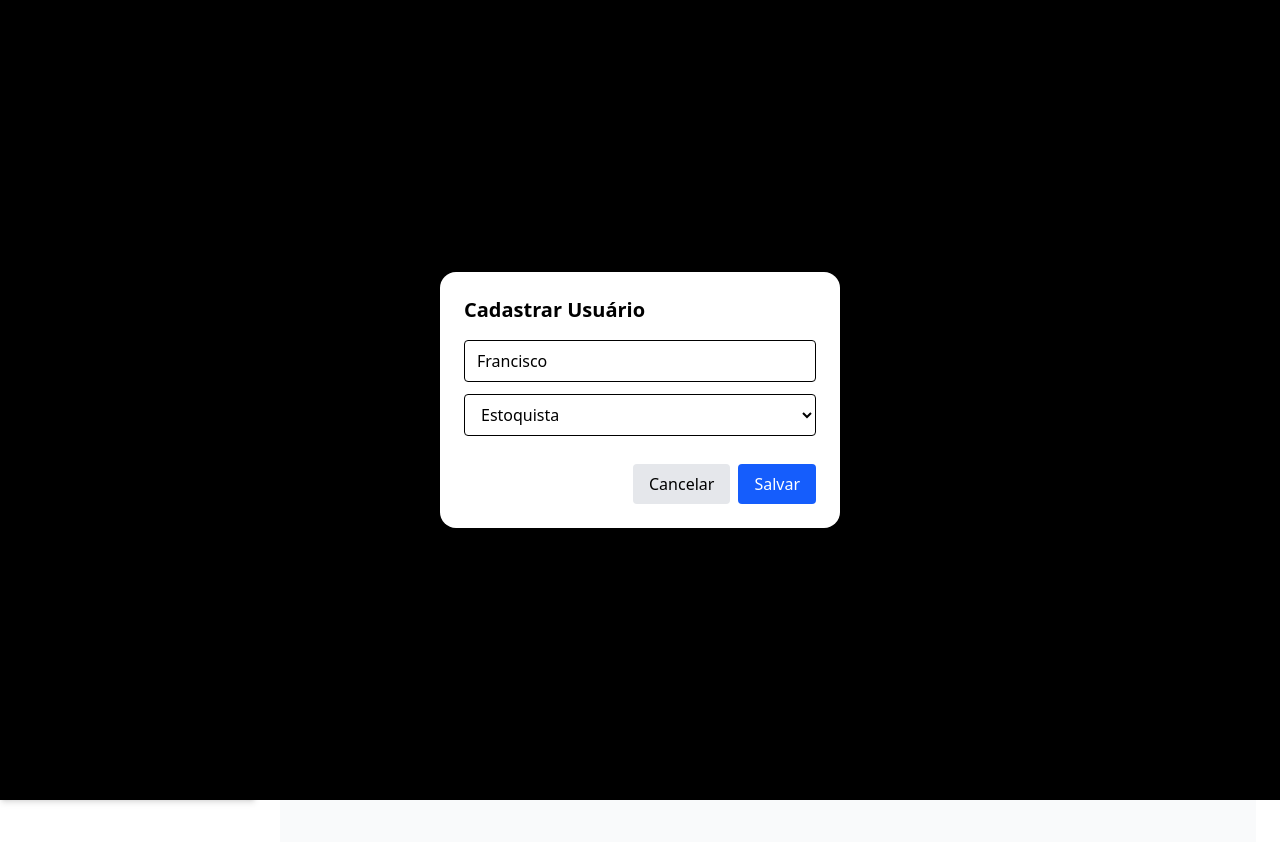
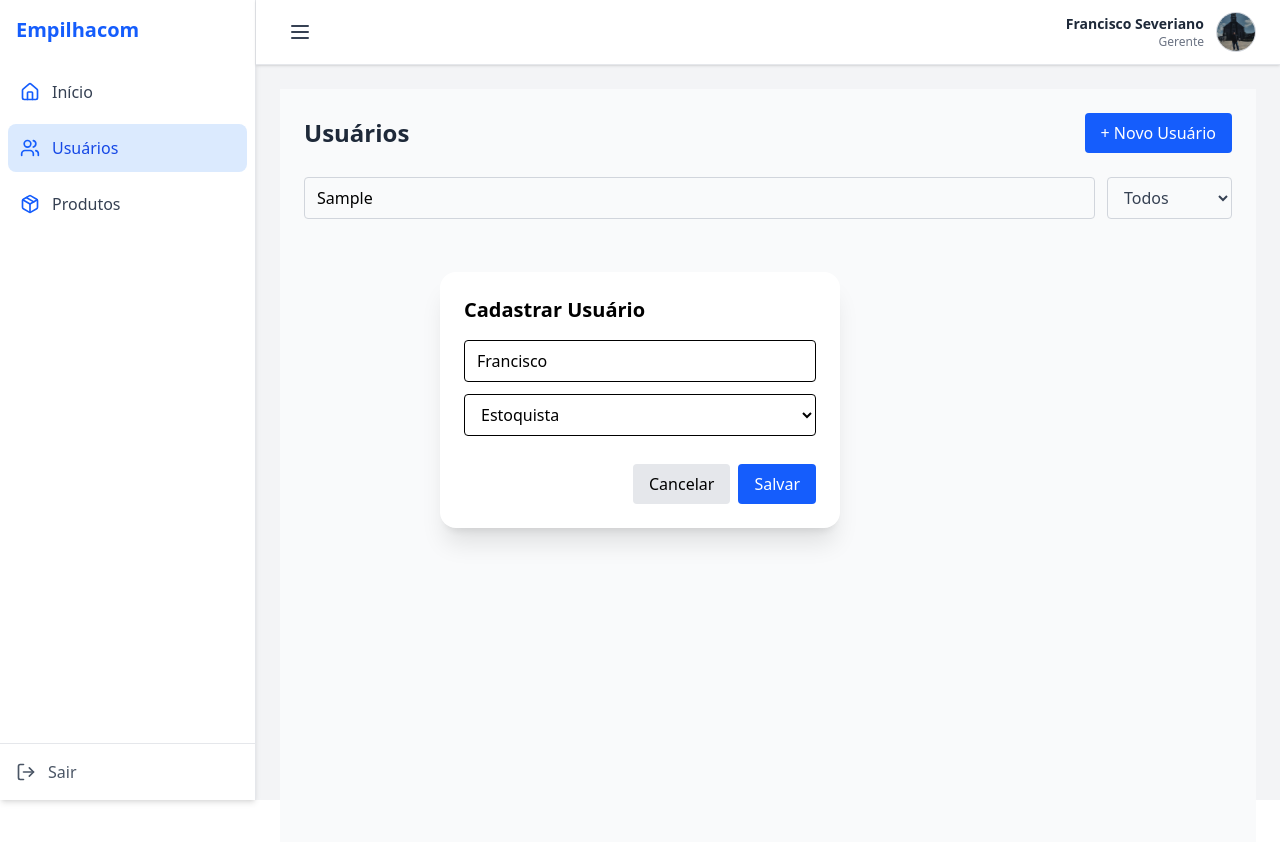
Before and after one commit to francisco328react/SISTEMA-ESTOQUE-FRONTNED, a React (Vite) app: page /dashboard/users in a window 1280 px wide. Both pictures are taken after typing "Sample" into the empty fields and a click on the button "+ Novo Usuário". Shown: the top 842 px of the page. Built offline with nearby package versions, Linux system fonts and the light colour scheme.

Commit message:
style: remove overlay escuro do modal de novo usuário mantendo dashboard visível

```diff
--- a/src/components/UserModal/UserModal.tsx
+++ b/src/components/UserModal/UserModal.tsx
@@ -27,7 +27,7 @@
   };
 
   return (
-    <div className="fixed inset-0 bg-black bg-opacity-30 flex items-center justify-center">
+    <div className="fixed inset-0 bg-opacity-30 flex items-center justify-center">
       <div className="bg-white rounded-2xl p-6 w-[400px] shadow-xl">
         <h2 className="text-xl font-semibold mb-4">Cadastrar Usuário</h2>
         <form onSubmit={handleSubmit} className="flex flex-col gap-3">
```
